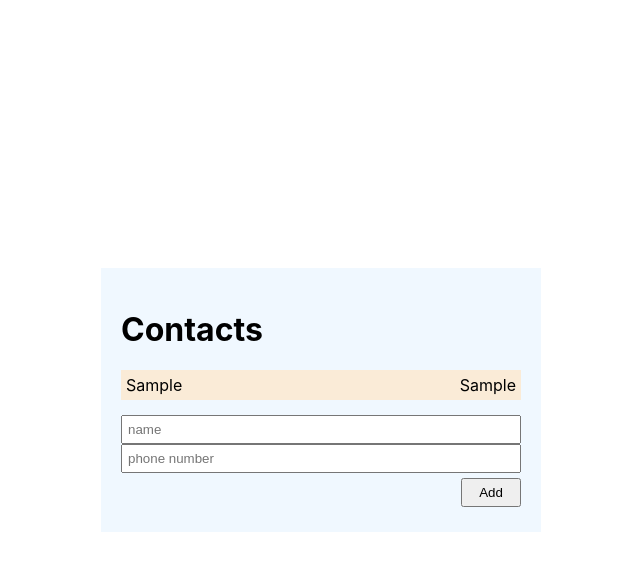
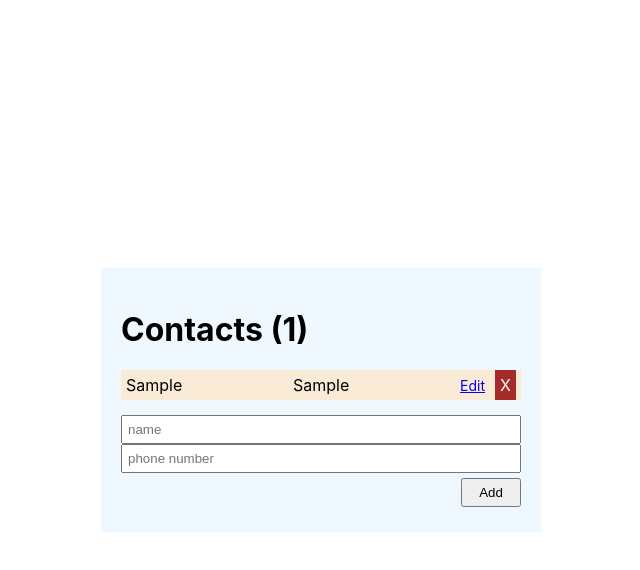
Before and after one commit to ismailcanaydin/contacts-app, a React (Create React App) app: page / in a window 1280 px wide. Both pictures are taken after typing "Sample", "Sample" into the empty fields and a click on the button "Add". Shown: the top 570 px of the page, without its empty margins (319-959 px from the left). Built offline with nearby package versions, Linux system fonts and the light colour scheme.

Commit message:
Silme ve Güncelleme İşlemleri

```diff
--- a/package.json
+++ b/package.json
@@ -10,6 +10,7 @@
     "react": "^18.2.0",
     "react-dom": "^18.2.0",
     "react-redux": "^8.0.5",
+    "react-router-dom": "^6.9.0",
     "react-scripts": "5.0.1",
     "web-vitals": "^2.1.4"
   },
--- a/src/App.css
+++ b/src/App.css
@@ -4,6 +4,7 @@
   align-items: center;
   min-height: 100vh;
 }
+
 #container {
   width: 400px;
   background-color: aliceblue;
@@ -13,22 +14,24 @@
 input {
   width: 100%;
   padding: 5px;
-    box-sizing: border-box; /* sağ sol hizalaması */
+  box-sizing: border-box;
+  /* sağ sol hizalaması */
   -webkit-box-sizing: border-box;
   -moz-box-sizing: border-box;
 }
 
-ul, li {
-    margin:0;
+ul,
+li {
+  margin: 0;
   padding: 0;
   list-style-type: none;
 }
 
-.list{
+.list {
   margin: 15px 0;
 }
 
-.list > li {
+.list>li {
   background-color: antiquewhite;
   padding: 5px;
   margin-bottom: 2px;
@@ -39,10 +42,42 @@ ul, li {
 .btn {
   display: flex;
   justify-content: flex-end;
-    padding: 5px 0 ;
+  padding: 5px 0;
 }
 
-.btn > button {
+.btn>button {
   padding: 5px;
   width: 60px;
 }
+
+.deleteBtn {
+  padding: 5px;
+  width: 18px;
+  height: 20px;
+  text-align: center;
+  background-color: brown;
+  color: white;
+  cursor: pointer;
+}
+
+.deleteAllBtn {
+  text-align: right;
+  cursor: pointer;
+  font-size: 12px;
+}
+
+.deleteAllBtn:hover {
+  text-decoration: underline;
+}
+
+.editBtn {
+  text-align: right;
+  cursor: pointer;
+  font-size: 14px;
+  margin-right: 10px;
+  text-decoration: none;
+}
+
+.editBtn:hover {
+  text-decoration: underline;
+}
--- a/src/App.js
+++ b/src/App.js
@@ -1,12 +1,30 @@
 import './App.css';
 import Contacts from './components/Contacts';
+import Edit from './components/Contacts/Edit';
+
+import {
+  createBrowserRouter,
+  RouterProvider,
+  Route,
+  createRoutesFromElements,
+} from "react-router-dom";
+
+
+const router = createBrowserRouter(
+  createRoutesFromElements(
+    <Route path="/">
+      <Route index element={<Contacts />} />
+      <Route path="/edit/:id" element={<Edit />} />
+    </Route>
+  )
+)
 
 function App() {
   return (
     <div className="App">
-      <header className="App-header">
-        <Contacts />
-      </header>
+      <div id={'container'}>
+        <RouterProvider router={router} />
+      </div>
     </div>
   );
 }
--- /dev/null
+++ b/src/components/Contacts/Edit.js
@@ -0,0 +1,22 @@
+import React from 'react'
+import { useSelector } from 'react-redux';
+import { Navigate, useParams } from 'react-router-dom'
+import { contactSelectors } from '../../redux/contactSlice';
+import EditForm from './EditForm';
+
+function Edit() {
+    const { id } = useParams()
+
+    const contact = useSelector(state => contactSelectors.selectById(state, id))
+
+    if(!contact) return <Navigate to={'/'} />
+
+    return (
+        <div>
+            <h1>Edit</h1>
+            <EditForm contact={contact} />
+        </div>
+    )
+}
+
+export default Edit
--- /dev/null
+++ b/src/components/Contacts/EditForm.js
@@ -0,0 +1,41 @@
+import React, { useState } from 'react'
+import { useDispatch } from 'react-redux'
+import { useNavigate } from 'react-router-dom'
+import { updateContact } from '../../redux/contactSlice'
+
+function EditForm({ contact }) {
+    const [name, setName] = useState(contact.name)
+    const [phoneNumber, setPhoneNumber] = useState(contact.phoneNumber)
+
+    const dispatch = useDispatch()
+    const navigate = useNavigate()
+
+    const handleSubmit = (e) => {
+        e.preventDefault()
+
+        if (!name || !phoneNumber) return false
+
+        dispatch(updateContact({ id: contact.id, changes: { name, phoneNumber } }))
+
+        navigate('/')
+    }
+
+    return (
+        <div>
+            <form onSubmit={handleSubmit}>
+                <input placeholder='name' value={name}
+                    onChange={(e) => setName(e.target.value)}
+                />
+                <input placeholder='phone number' value={phoneNumber}
+                    onChange={(e) => setPhoneNumber(e.target.value)}
+                />
+                <div className='btn'>
+                    <button type='submit'>Update</button>
+                </div>
+            </form>
+
+        </div>
+    )
+}
+
+export default EditForm
--- a/src/components/Contacts/Form.js
+++ b/src/components/Contacts/Form.js
@@ -3,7 +3,7 @@ import '../../App.css';
 import { nanoid } from '@reduxjs/toolkit'
 import React, { useState } from 'react'
 import { useDispatch } from 'react-redux'
-import { addContact, addContacts } from '../../redux/contactSlice'
+import { addContact } from '../../redux/contactSlice'
 
 function Form() {
   const [name, setName] = useState('')
--- a/src/components/Contacts/Item.js
+++ b/src/components/Contacts/Item.js
@@ -1,7 +1,19 @@
 import React from 'react'
+import { useDispatch } from 'react-redux'
+import { Link } from 'react-router-dom'
+import { deleteContact } from '../../redux/contactSlice'
 
 function Item({ item }) {
+    const dispatch = useDispatch()
+
+    const deleteHandle = (id) => {
+        if (window.confirm('Are you sure?')) {
+            dispatch(deleteContact(id))
+        }
+    }
+
     return (
+        <>
             <li>
                 <span>
                     {item.name}
@@ -9,7 +21,16 @@ function Item({ item }) {
                 <span>
                     {item.phoneNumber}
                 </span>
+                <div>
+                    <span className='editBtn'>
+                        <Link to={`/edit/${item.id}`}>
+                            Edit
+                        </Link>
+                    </span>
+                    <span className='deleteBtn' onClick={() => deleteHandle(item.id)}>X</span>
+                </div>
             </li>
+        </>
     )
 }
 
--- a/src/components/Contacts/List.js
+++ b/src/components/Contacts/List.js
@@ -1,17 +1,33 @@
 import React from 'react'
-import { useSelector } from 'react-redux'
-import { contactSelectors } from '../../redux/contactSlice'
+import { useDispatch, useSelector } from 'react-redux'
+import { contactSelectors, removeAllContacts } from '../../redux/contactSlice'
 import Item from './Item'
 
 function List() {
+  const dispatch = useDispatch()
+
+  const handleRemoveAll = () => {
+    if (window.confirm('Are you sure?')) {
+      dispatch(removeAllContacts())
+    }
+  }
+
   const contacts = useSelector(contactSelectors.selectAll)
+  const total = useSelector(contactSelectors.selectTotal)
 
   return (
-    <ul className='list'>
+    <div>
       {
-        contacts.map(contacts => (<Item key={contacts.id} item={contacts} />))
+        total > 1 &&
+
+        <div className='deleteAllBtn' onClick={handleRemoveAll}>Delete All</div>
       }
-    </ul>
+      <ul className='list'>
+        {
+          contacts.map(contacts => (<Item key={contacts.id} item={contacts} />))
+        }
+      </ul>
+    </div>
   )
 }
 
--- a/src/components/Contacts/index.js
+++ b/src/components/Contacts/index.js
@@ -1,14 +1,18 @@
 import React from 'react'
+import { useSelector } from 'react-redux'
+import { contactSelectors } from '../../redux/contactSlice'
 import Form from './Form'
 import List from './List'
 
 function Contacts() {
+  const total = useSelector(contactSelectors.selectTotal)
+
   return (
-    <div id='container'>
-      <h1>Contacts</h1>
+    <>
+      <h1>Contacts ({total})</h1>
       <List />
       <Form />
-    </div>
+    </>
   )
 }
 
--- a/src/redux/contactSlice.js
+++ b/src/redux/contactSlice.js
@@ -10,9 +10,12 @@ export const contactSlice = createSlice({
     reducers: {
         addContact: contactAdaptor.addOne,
         addContacts: contactAdaptor.addMany,
+        deleteContact: contactAdaptor.removeOne,
+        removeAllContacts: contactAdaptor.removeAll,
+        updateContact: contactAdaptor.updateOne,
     },
     initialState,
 })
 
-export const { addContact, addContacts } = contactSlice.actions
+export const { addContact, addContacts, deleteContact, removeAllContacts, updateContact } = contactSlice.actions
 export default contactSlice.reducer
```
Also changed, not shown: 1 other file (tests, documents, lock files or other folders). Lines whose indentation alone changed are shown as unchanged.
